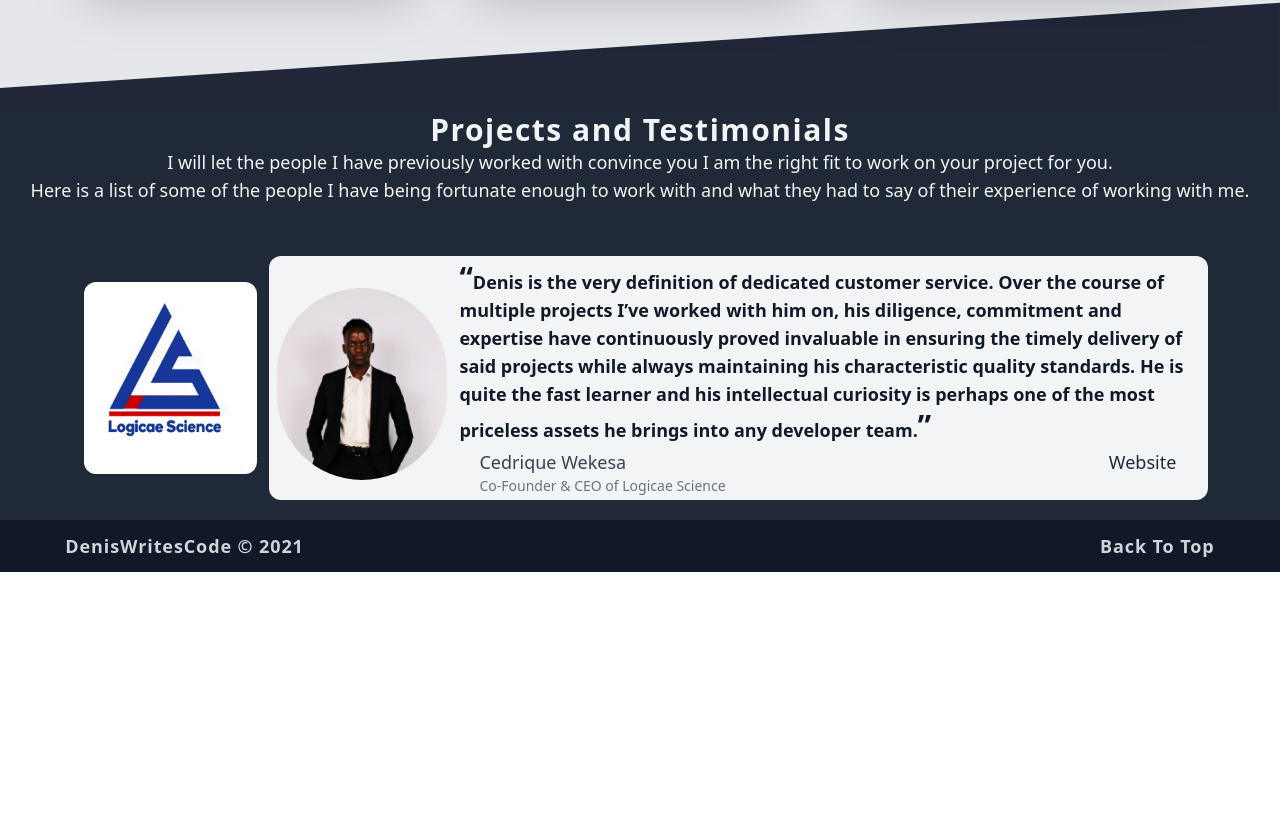
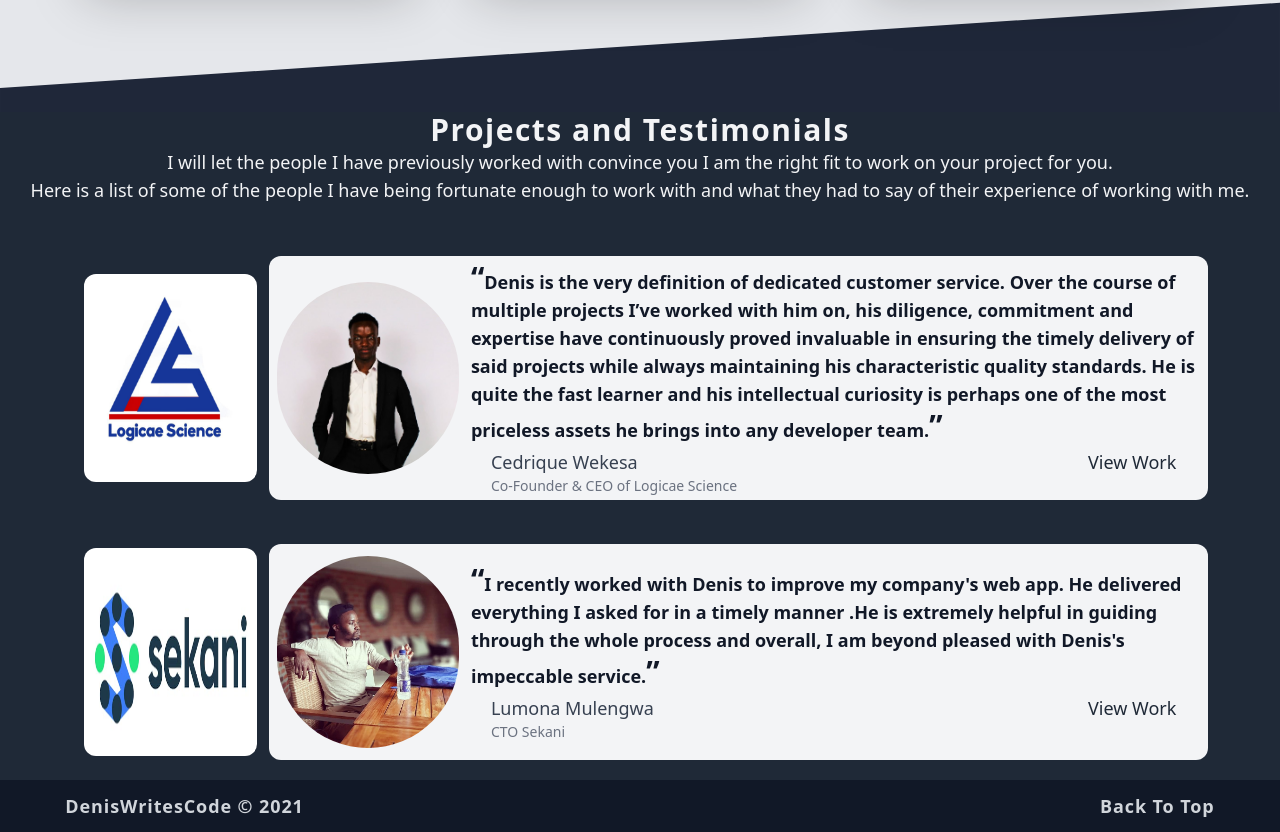
Before and after one commit to DenisWritesCode/portfolio, a React (Create React App) app: page / in a window 1280 px wide. Shown: the part 1380-2212 px from the top of the page. Before the commit the page ends 1952 px from the top, so only its background shows below. Built offline with nearby package versions, Linux system fonts and the light colour scheme.

Commit message:
Added Sekani Testimonial

```diff
--- a/src/components/Testimonials.js
+++ b/src/components/Testimonials.js
@@ -1,5 +1,7 @@
 import cedPic from "./../images/Ced.jpg";
 import cedLogo from "./../images/Logicae.jpg";
+import sekaniLogo from "./../images/sekani_logo.jpg";
+import lumPic from "./../images/Lum.jpeg";
 
 function Testimonials() {
   return (
@@ -20,77 +22,76 @@ function Testimonials() {
           </p>
         </div>
         <div className="testimonial-container">
-          <div className="client-testimonial flex w-11/12 mx-auto mt-5 items-center">
+
+        <div className="client-testimonial flex w-11/12 mx-auto mt-5 items-center">
             <div className="client hidden md:block mx-3">
               <img
                 src={cedLogo}
                 alt="Client"
-                className="client logo rounded-xl w-48 h-48"
+                className="client logo rounded-xl w-48 h-52"
               />
             </div>
             <div className="testimonial bg-gray-100 flex flex-col w-11/12 mx-auto my-3 rounded-xl px-2 md:flex-row">
-              <div className="photo my-auto mx-auto md:w-full">
+              <div className="photo my-auto mx-auto md:w-1/5">
                 <img
-                  className="w-48 h-48 rounded-full mt-3 object-cover object-center"
+                  className="w-48 h-48 rounded-full my-3 mx-auto object-cover object-center"
                   src={cedPic}
-                  alt="Placeholder for client"
+                  alt="Lumona for client"
                 />
               </div>
-              <div className="words flex flex-col ml-3 pt-1 my-auto">
+              <div className="words flex flex-col ml-3 pt-1 my-auto md:w-4/5">
                 <p className="review text-gray-900 font-semibold text-lg">
                   <span className="text-3xl">“</span>
-                  Denis is the very definition of dedicated customer service.
-                  Over the course of multiple projects I’ve worked with him on,
-                  his diligence, commitment and expertise have continuously
-                  proved invaluable in ensuring the timely delivery of said
-                  projects while always maintaining his characteristic quality
-                  standards. He is quite the fast learner and his intellectual
-                  curiosity is perhaps one of the most priceless assets he
-                  brings into any developer team.
+                  Denis is the very definition of dedicated customer service. Over the course of multiple projects I’ve worked with him on, his diligence, commitment and expertise have continuously proved invaluable in ensuring the timely delivery of said projects while always maintaining his characteristic quality standards. He is quite the fast learner and his intellectual curiosity is perhaps one of the most priceless assets he brings into any developer team.
                   <span className="text-3xl">”</span>
                 </p>
                 <figcaption className="pl-5 text-lg font-medium p-1 md:flex md:justify-between">
                   <div className="left">
                     <p className="name  text-gray-700">Cedrique Wekesa</p>
                     <p className="title text-gray-500 text-sm">
-                      Co-Founder & CEO of Logicae Science
+                    Co-Founder & CEO of Logicae Science
                     </p>
                   </div>
-                  <div className=" right text-gray-800 pr-5">Website</div>
+                  <div className=" right text-gray-800 pr-5"><a href="https://logicae.science/">View Work</a></div>
+                </figcaption>
+              </div>
+            </div>
+          </div><div className="client-testimonial flex w-11/12 mx-auto mt-5 items-center">
+            <div className="client hidden md:block mx-3">
+              <img
+                src={sekaniLogo}
+                alt="Client"
+                className="client logo rounded-xl w-48 h-52"
+              />
+            </div>
+            <div className="testimonial bg-gray-100 flex flex-col w-11/12 mx-auto my-3 rounded-xl px-2 md:flex-row">
+              <div className="photo my-auto mx-auto md:w-1/5">
+                <img
+                  className="w-48 h-48 rounded-full my-3 mx-auto object-cover object-center"
+                  src={lumPic}
+                  alt="Lumona for client"
+                />
+              </div>
+              <div className="words flex flex-col ml-3 pt-1 my-auto md:w-4/5">
+                <p className="review text-gray-900 font-semibold text-lg">
+                  <span className="text-3xl">“</span>
+                  I recently worked with Denis to improve my company's web app. He delivered everything I  asked for in a timely manner .He is extremely helpful in guiding through the whole process and overall,  I am beyond pleased with Denis's impeccable service.
+                  <span className="text-3xl">”</span>
+                </p>
+                <figcaption className="pl-5 text-lg font-medium p-1 md:flex md:justify-between">
+                  <div className="left">
+                    <p className="name  text-gray-700">Lumona Mulengwa</p>
+                    <p className="title text-gray-500 text-sm">
+                    CTO Sekani
+                    </p>
+                  </div>
+                  <div className=" right text-gray-800 pr-5"><a href="https://sekani.tech/">View Work</a></div>
                 </figcaption>
               </div>
             </div>
           </div>
-          {/* <div className="client-testimonial flex w-11/12 mx-auto mt-5">
-            <div className="client hidden md:block mx-3">
-              <img
-                src="https://picsum.photos/id/1025/300"
-                alt="Client"
-                className="client logo rounded-xl"
-              />
-            </div>
-            <div className="testimonial bg-gray-100 flex flex-col w-11/12 mx-auto my-3 rounded-xl px-2 md:flex-row">
-              <div className="photo my-auto mx-auto">
-                <img
-                  className="w-48 h-48 rounded-full mt-3"
-                  src="https://picsum.photos/id/237/200/300"
-                  alt="Placeholder for client"
-                />
-              </div>
-              <div className="words flex flex-col ml-3 pt-1 my-auto">
-                <p className="review text-gray-900 font-semibold text-lg">
-                  <span className="text-3xl">“</span>
-                  Denis was great to work with. He delivered in record time and
-                  even went far and beyond what we had agreed on. 10/10 would
-                  recommend him again.<span className="text-3xl">”</span>
-                </p>
-                <figcaption className="pl-5 text-lg font-medium p-1">
-                  <p className="name  text-gray-700">John Doe</p>
-                  <p className="title text-gray-500 text-sm">CEO @ Xyz</p>
-                </figcaption>
-              </div>
-            </div>
-          </div>
+
+          {/*
           <div className="client-testimonial flex w-11/12 mx-auto mt-5">
             <div className="client hidden md:block mx-3">
               <img
```
